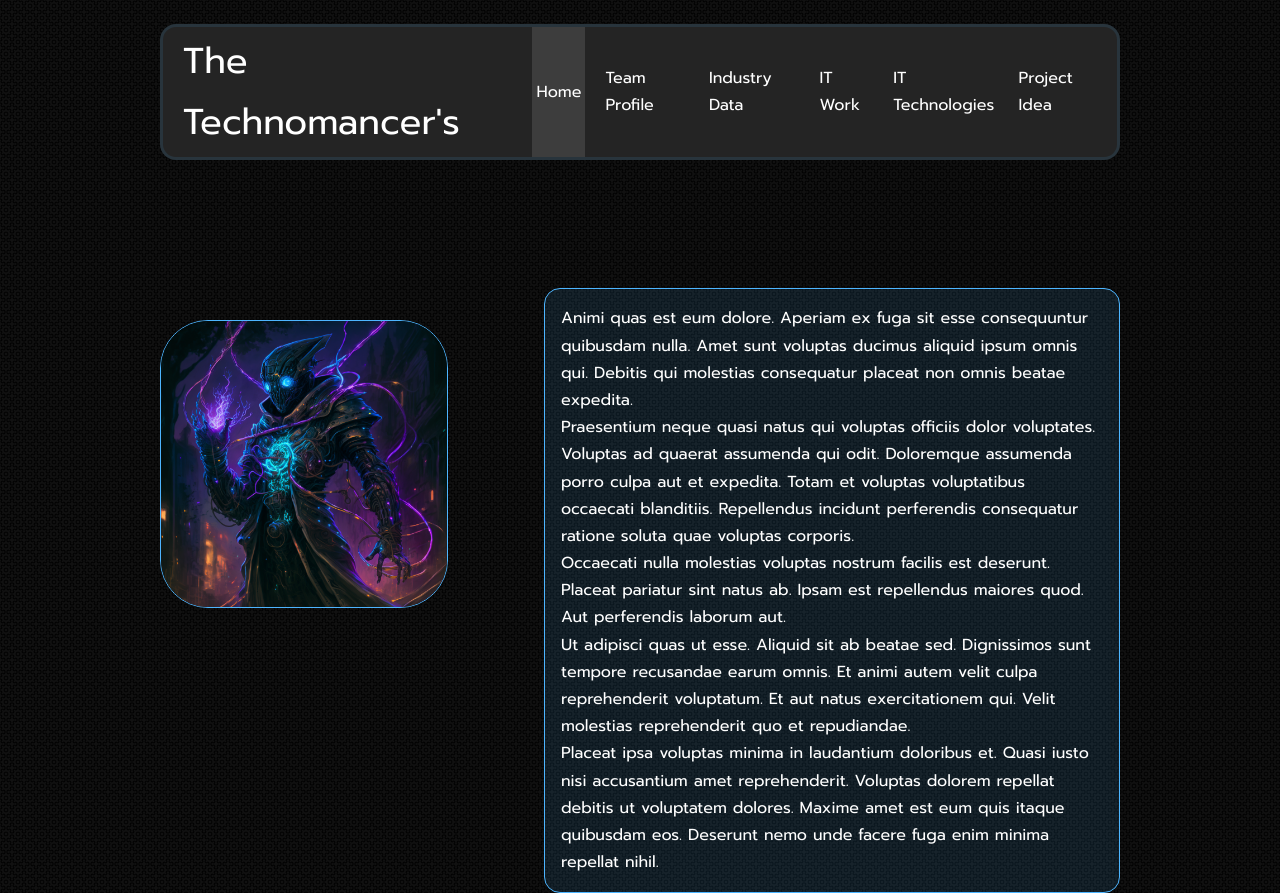
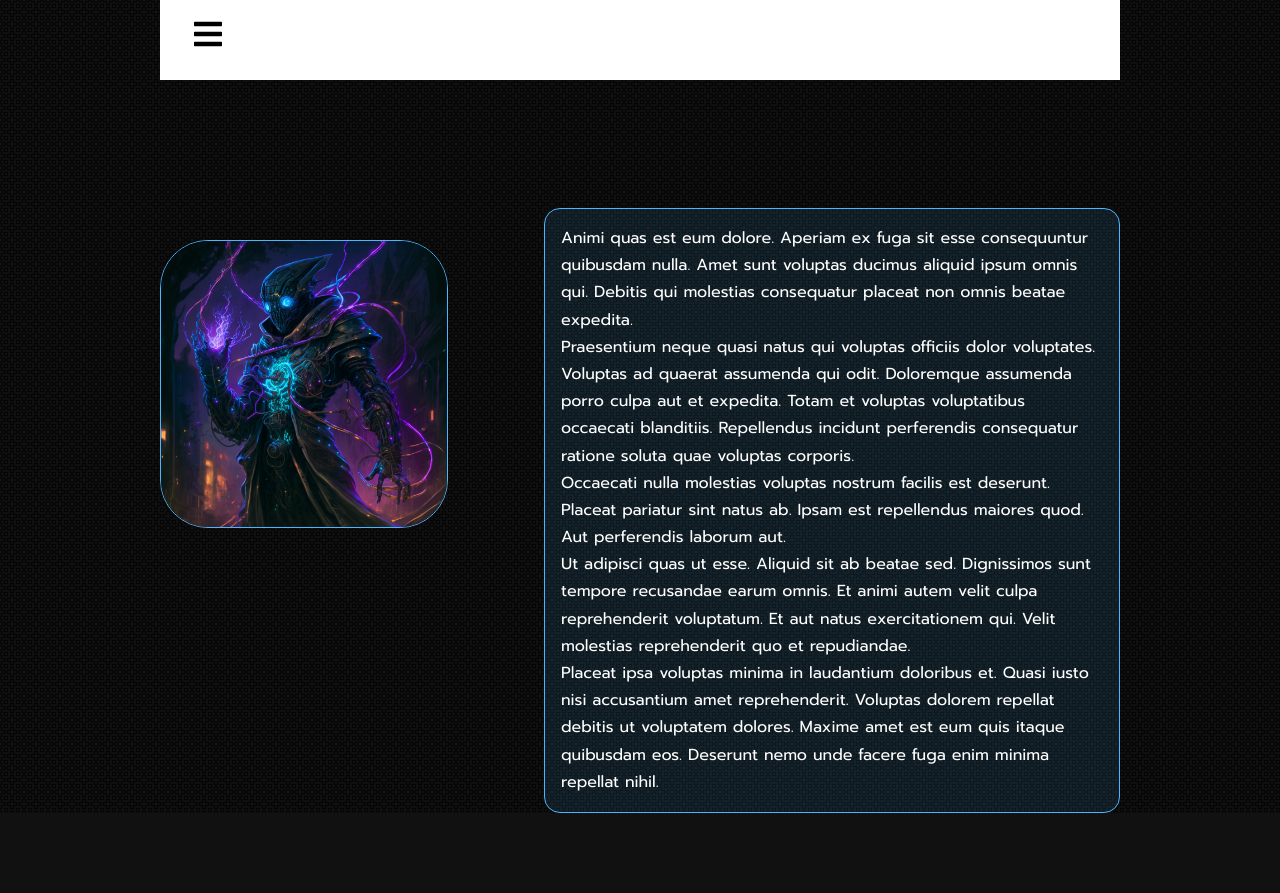
Before and after one commit to skdxxb95/technomancers, a React (Create React App) app: page /#/ in a window 1280 px wide. After the commit the page ends 813 px from the top, so only its background shows below. Built offline with nearby package versions, Linux system fonts and the light colour scheme.

Commit message:
Changed the Navbar to Sidebar

```diff
--- a/src/components/Home/home.css
+++ b/src/components/Home/home.css
@@ -1,6 +1,5 @@
 img {
     margin: 2rem 0rem;
-    border-radius: 3rem;
     display: block;
     width: 100%;
     height: auto;
--- a/src/components/Navbar/Navbar.jsx
+++ b/src/components/Navbar/Navbar.jsx
@@ -1,33 +1,46 @@
-import React from 'react'
-import './navbar.css'
-import { Link } from 'react-router-dom'
+import React, { useState } from "react";
+import * as FaIcons from "react-icons/fa";
+import * as AiIcons from "react-icons/ai";
+import { Link } from "react-router-dom";
+import { SidebarData } from "./SidebarData";
+import "./navbar.css";
+import { IconContext } from "react-icons";
 
-const Navbar = () => {
+function Navbar() {
+  const [sidebar, setSidebar] = useState(false);
+
+  const showSidebar = () => setSidebar(!sidebar);
+
   return (
-    <nav className="nav">
-      <Link to ='/' className='site-title'>The Technomancer's</Link>
-      <ul>
-        <li className="active">
-          <Link to ='/'>Home</Link>
-        </li>
-        <li>
-          <Link to ='/teamprofile'>Team Profile</Link>
-        </li>
-        <li>
-          <Link to ='/industrydata'>Industry Data</Link>
-        </li>
-        <li>
-          <Link to ='/itwork'>IT Work</Link>
-        </li>
-        <li>
-          <Link to ='/ittechnologies'>IT Technologies</Link>
-        </li>
-        <li>
-          <Link to ='/projectidea'>Project Idea</Link>
-        </li>
-      </ul>
-    </nav>
-  )
+    <>
+      <IconContext.Provider value={{ color: "undefined" }}>
+        <div className="navbar">
+          <Link to="#" className="menu-bars">
+            <FaIcons.FaBars onClick={showSidebar} />
+          </Link>
+        </div>
+        <nav className={sidebar ? "nav-menu active" : "nav-menu"}>
+          <ul className="nav-menu-items" onClick={showSidebar}>
+            <li className="navbar-toggle">
+              <Link to="#" className="menu-bars">
+                <AiIcons.AiOutlineClose />
+              </Link>
+            </li>
+            {SidebarData.map((item, index) => {
+              return (
+                <li key={index} className={item.cName}>
+                  <Link to={item.path}>
+                    {item.icon}
+                    <span>{item.title}</span>
+                  </Link>
+                </li>
+              );
+            })}
+          </ul>
+        </nav>
+      </IconContext.Provider>
+    </>
+  );
 }
 
-export default Navbar
+export default Navbar;
--- /dev/null
+++ b/src/components/Navbar/SidebarData.jsx
@@ -0,0 +1,43 @@
+import React from "react";
+import * as FaIcons from "react-icons/fa";
+import * as AiIcons from "react-icons/ai";
+import * as IoIcons from "react-icons/io";
+
+export const SidebarData = [
+  {
+    title: "Home",
+    path: "/",
+    icon: <AiIcons.AiFillHome />,
+    cName: "nav-text",
+  },
+  {
+    title: "Team Profile",
+    path: "/teamprofile",
+    icon: <IoIcons.IoIosPaper />,
+    cName: "nav-text",
+  },
+  {
+    title: "Industry Data",
+    path: "/industrydata",
+    icon: <FaIcons.FaCartPlus />,
+    cName: "nav-text",
+  },
+  {
+    title: "IT Work",
+    path: "/itwork",
+    icon: <IoIcons.IoMdPeople />,
+    cName: "nav-text",
+  },
+  {
+    title: "IT Technologies",
+    path: "/ittechnologies",
+    icon: <FaIcons.FaEnvelopeOpenText />,
+    cName: "nav-text",
+  },
+  {
+    title: "Project Idea",
+    path: "/projectidea",
+    icon: <IoIcons.IoMdHelpCircle />,
+    cName: "nav-text",
+  },
+];
--- a/src/components/Navbar/navbar.css
+++ b/src/components/Navbar/navbar.css
@@ -1,51 +1,74 @@
-* {
-    box-sizing: border-box;
+.navbar {
+    background-color: #ffffff;
+    height: 80px;
+    display: flex;
+    justify-content: flex-start;
+    align-items: center;
   }
 
-body {
-    margin-top: 1.5rem;
+  .menu-bars {
+    margin-left: 2rem;
+    font-size: 2rem;
+    background: none;
+    color: #000;
   }
 
-.site-title {
-    font-size: 2.25rem;
+  .nav-menu {
+    background-color: #ffffff;
+    width: 250px;
+    height: 100vh;
+    display: flex;
+    justify-content: center;
+    position: fixed;
+    top: 0;
+    left: -100%;
+    transition: 850ms;
   }
 
-.nav {
-    background-color: rgb(36, 36, 36);
-    color: white;
-    transition: var(--transition);
-    display: flex;
-    justify-content: space-between;
-    align-items: stretch;
-    gap: 2rem;
-    padding: 0 1rem;
-    border-radius: 1rem;
-    border: 3px solid transparent;
-    border-radius: 1rem;
-    border-color: var(--color-primary-variant);
+  .nav-menu.active {
+    left: 0;
+    transition: 450ms;
   }
 
-.nav ul {
-    padding: 0;
-    margin: 0;
+  .nav-text {
+    display: flex;
+    justify-content: flex-start;
+    align-items: center;
+    padding: 8px 0px 8px 16px;
     list-style: none;
-    display: flex;
-    gap: 1rem;
+    height: 60px;
   }
 
-.nav a {
-    color: inherit;
+  .nav-text a {
     text-decoration: none;
+    color: #151414;
+    font-size: 18px;
+    width: 95%;
     height: 100%;
     display: flex;
     align-items: center;
-    padding: .25rem;
+    padding: 0 16px;
+    border-radius: 4px;
   }
 
-.nav li:hover {
-    background-color: rgb(90, 90, 90);
+  .nav-text a:hover {
+    background-color: #000000;
+    color: #fff;
   }
 
-.nav li.active {
-    background-color: rgb(61, 61, 61);
+  .nav-menu-items {
+    width: 100%;
   }
+
+  .navbar-toggle {
+    background-color: #ffffff;
+    width: 100%;
+    height: 80px;
+    display: flex;
+    justify-content: flex-start;
+    align-items: center;
+  }
+
+  span {
+    margin-left: 16px;
+  }
```
Lines whose indentation alone changed are shown as unchanged.
